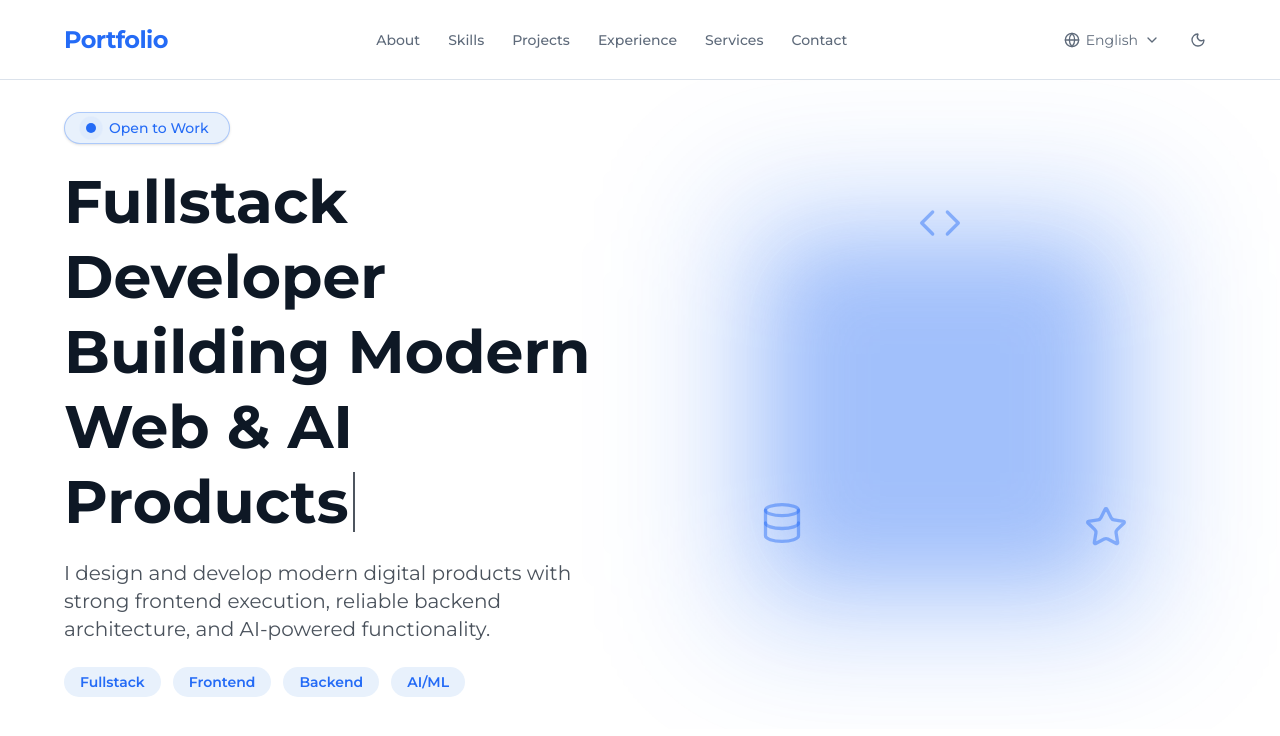
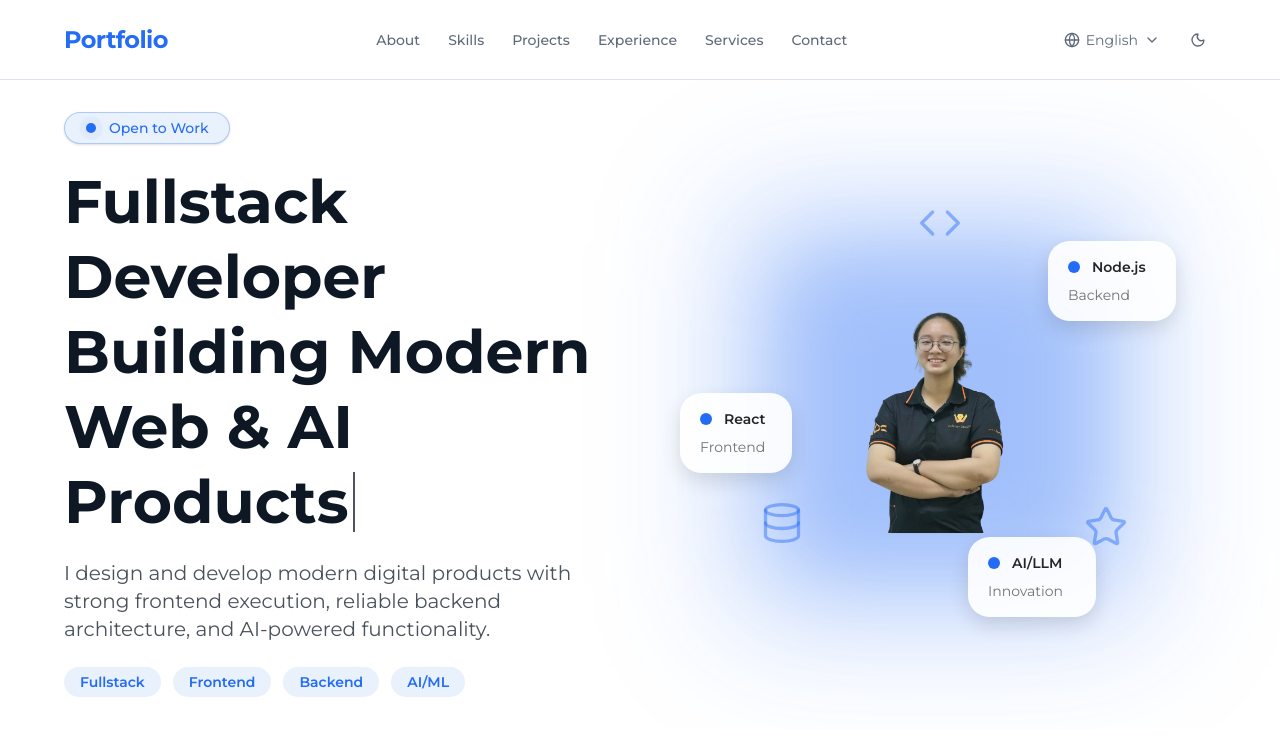
Before and after one commit to Phluynhh/Portfolio, a Next.js app: page / in a window 1280 px wide. Shown: the top 736 px of the page. Built offline with nearby package versions, Linux system fonts and the light colour scheme.

Commit message:
feat: add animations and avatar image to Decorations component for enhanced visual appeal

```diff
--- a/src/app/globals.css
+++ b/src/app/globals.css
@@ -213,6 +213,36 @@
   }
 }
 
+@keyframes heartbeat-glow {
+  0% {
+    opacity: 0.5;
+  }
+
+  50% {
+    opacity: 1;
+  }
+
+  100% {
+    opacity: 0.5;
+  }
+}
+
+@keyframes icon-bounce {
+  0% {
+    transform: translateY(0);
+    animation-timing-function: cubic-bezier(0.22, 1, 0.36, 1);
+  }
+
+  42% {
+    transform: translateY(-18px);
+    animation-timing-function: cubic-bezier(0.55, 0, 0.85, 0.2);
+  }
+
+  100% {
+    transform: translateY(0);
+  }
+}
+
 @layer utilities {
   .orb-breathe {
     animation: orb-breathe 3.8s ease-in-out infinite;
@@ -237,4 +267,22 @@
   .square-reveal {
     animation: square-reveal 1.3s ease-out both;
   }
+
+  .heartbeat-glow {
+    animation: heartbeat-glow 3s ease-in-out infinite;
+  }
+
+  .icon-bounce {
+    animation: icon-bounce 1.2s linear infinite;
+    transform-origin: center bottom;
+    will-change: transform;
+  }
+
+  .icon-bounce-delay-1 {
+    animation-delay: 0.12s;
+  }
+
+  .icon-bounce-delay-2 {
+    animation-delay: 0.24s;
+  }
 }
--- a/src/components/graphics/Decorations.tsx
+++ b/src/components/graphics/Decorations.tsx
@@ -1,4 +1,5 @@
 import React from "react";
+import Image from "next/image";
 import { Database, Code, Star } from "lucide-react";
 
 export default function Decorations() {
@@ -6,85 +7,66 @@ export default function Decorations() {
     <div className="w-full h-140 flex items-center justify-center">
       <div className="relative w-70 h-70">
         {/* Staying square */}
-        <div
-          className="absolute inset-0 flex items-center justify-center pointer-events-none"
-          style={{
-            animation: "heartbeatGlow 3s ease-in-out infinite",
-          }}
-        >
+        <div className="absolute inset-0 flex items-center justify-center pointer-events-none heartbeat-glow">
           <div className="absolute w-[160%] h-[160%] rounded-[32px] bg-primary/30 blur-[70px]"></div>
           <div className="absolute w-[130%] h-[130%] rounded-[32px] bg-primary/35 blur-[55px]"></div>
           <div className="absolute w-[115%] h-[115%] rounded-[32px] bg-primary/40 blur-[45px]"></div>
           <div className="absolute w-full h-full rounded-[32px] bg-primary/45 blur-[35px]"></div>
         </div>
-
-        <style>
-          {`
-@keyframes heartbeatGlow {
-  0% {
-    opacity: 0.5;
-  }
-  50% {
-    opacity: 1;
-  }
-  100% {
-    opacity: 0.5;
-  }
-}
-
-@keyframes iconBounce {
-  0% {
-    transform: translateY(0);
-    animation-timing-function: cubic-bezier(0.22, 1, 0.36, 1);
-  }
-  42% {
-    transform: translateY(-18px);
-    animation-timing-function: cubic-bezier(0.55, 0, 0.85, 0.2);
-  }
-  100% {
-    transform: translateY(0);
-  }
-}
-`}
-        </style>
+        <div className="absolute inset-0 z-10 flex items-center justify-center">
+          <div className="relative h-60 w-60">
+            <Image
+              src="/avatar.png"
+              alt="Avatar"
+              fill
+              className="object-cover"
+              sizes="(max-width: 768px) 160px, 180px"
+              priority
+            />
+          </div>
+        </div>
         {/* Rotating square */}
         <div className="absolute inset-0 border-[1.25] border-primary/50 rounded-2xl animate-spin animation-duration-[15s]"></div>
         {/* FE icon */}
-        <div
-          className="absolute -left-10 bottom-2 text-primary/45"
-          style={{
-            animation: "iconBounce 1.2s linear infinite",
-            transformOrigin: "center bottom",
-            willChange: "transform",
-          }}
-        >
+        <div className="absolute -left-10 bottom-2 text-primary/45 icon-bounce">
           <Database size={44} strokeWidth={1.8} />
         </div>
 
         {/* BE icon */}
-        <div
-          className="absolute left-1/2 -translate-x-1/2 -top-18 text-primary/45"
-          style={{
-            animation: "iconBounce 1.2s linear infinite",
-            animationDelay: "0.12s",
-            transformOrigin: "center bottom",
-            willChange: "transform",
-          }}
-        >
+        <div className="absolute left-1/2 -translate-x-1/2 -top-18 text-primary/45 icon-bounce icon-bounce-delay-1">
           <Code size={44} strokeWidth={1.8} />
         </div>
 
         {/* AI icon */}
-        <div
-          className="absolute -right-12 bottom-1 text-primary/45"
-          style={{
-            animation: "iconBounce 1.2s linear infinite",
-            animationDelay: "0.24s",
-            transformOrigin: "center bottom",
-            willChange: "transform",
-          }}
-        >
+        <div className="absolute -right-12 bottom-1 text-primary/45 icon-bounce icon-bounce-delay-2">
           <Star size={44} strokeWidth={1.8} />
+        </div>
+
+        {/* FE card */}
+        <div className="absolute -left-30 bottom-20 w-28 rounded-2xl bg-white/90 shadow-[0_8px_20px_rgba(0,0,0,0.12)] px-5 py-4">
+          <div className="flex items-center gap-3">
+            <div className="w-3 h-3 rounded-full bg-primary"></div>
+            <p className="text-sm font-semibold text-neutral-800">React</p>
+          </div>
+          <p className="mt-2 text-sm text-neutral-500">Frontend</p>
+        </div>
+
+        {/* BE card */}
+        <div className="absolute -right-24 -top-8 w-32 rounded-2xl bg-white/90 shadow-[0_8px_20px_rgba(0,0,0,0.12)] px-5 py-4">
+          <div className="flex items-center gap-3">
+            <div className="w-3 h-3 rounded-full bg-primary"></div>
+            <p className="text-sm font-semibold text-neutral-800">Node.js</p>
+          </div>
+          <p className="mt-2 text-sm text-neutral-500">Backend</p>
+        </div>
+
+        {/* AI card */}
+        <div className="absolute -right-4 -bottom-16 w-32 rounded-2xl bg-white/90 shadow-[0_8px_20px_rgba(0,0,0,0.12)] px-5 py-4">
+          <div className="flex items-center gap-3">
+            <div className="w-3 h-3 rounded-full bg-primary"></div>
+            <p className="text-sm font-semibold text-neutral-800">AI/LLM</p>
+          </div>
+          <p className="mt-2 text-sm text-neutral-500">Innovation</p>
         </div>
       </div>
     </div>
```
Also changed, not shown: public/ava.png (deleted), public/avatar.png (added).
